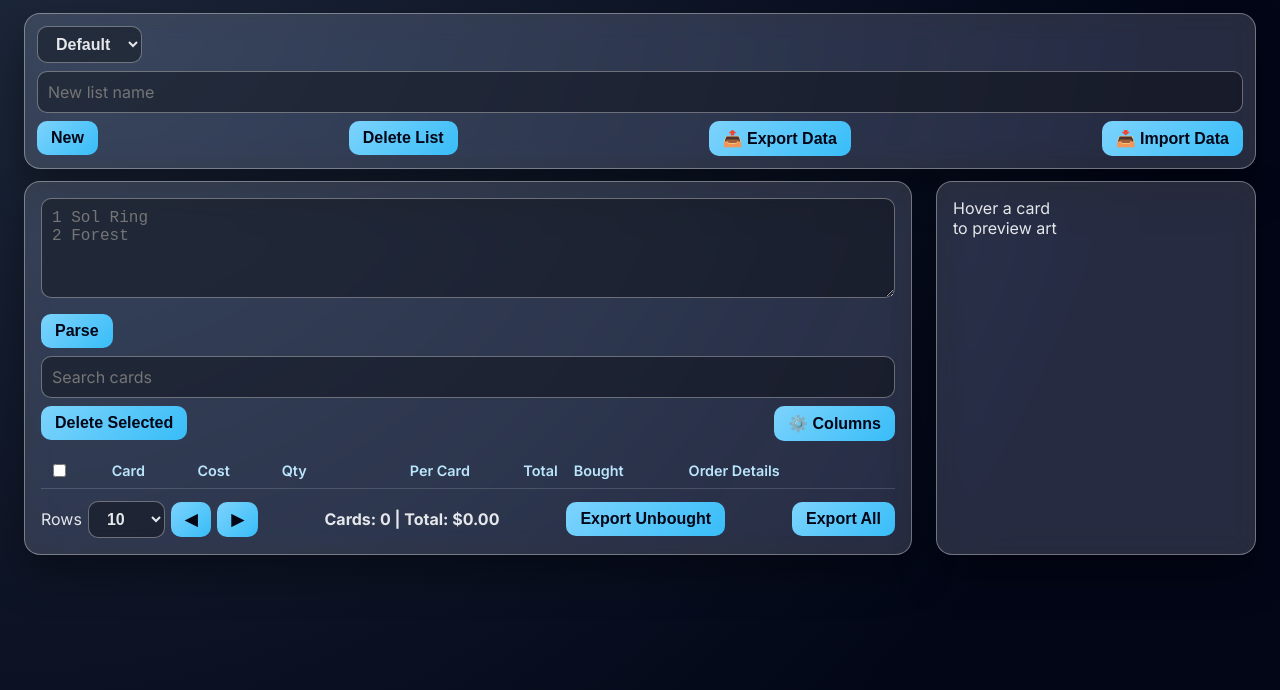
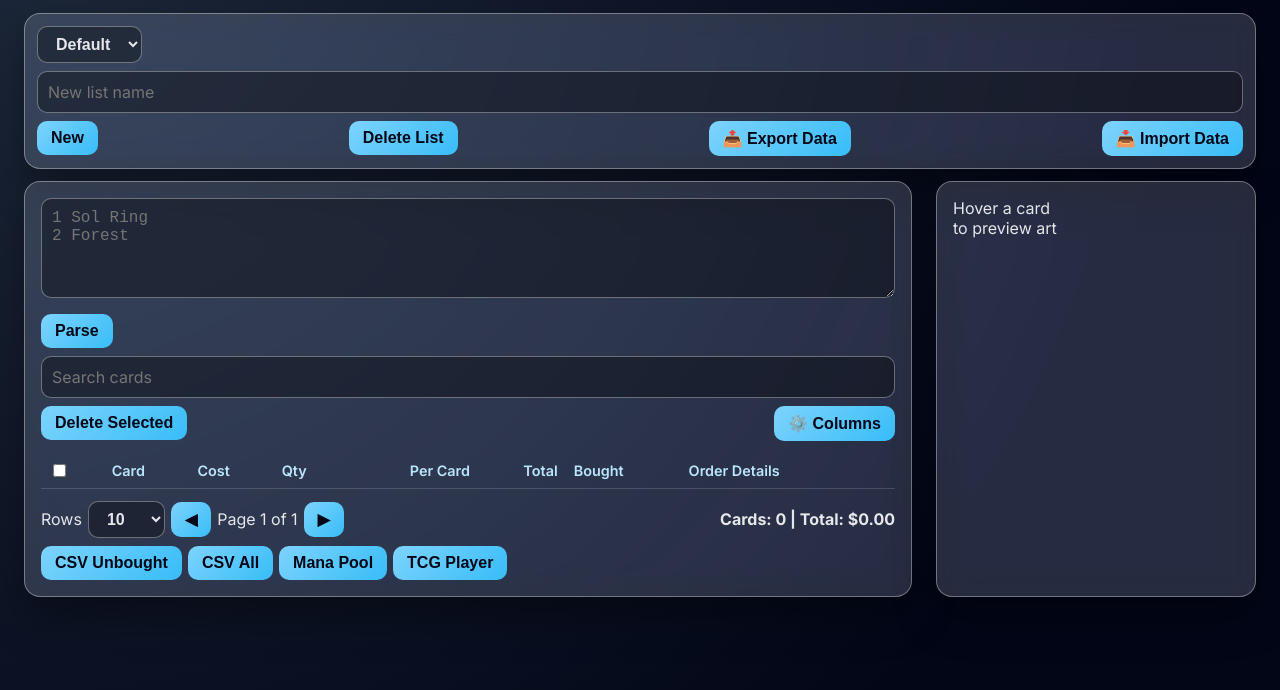
Before and after one commit to laazer/laazer.github.io, a plain HTML site: page mtg_card_buylist_app.html in a window 1280 px wide. Shown: the part 110-800 px from the top of the page. Drawn offline with Linux system fonts and the light colour scheme.

Commit message:
Add MTG Buylist Builder features: image caching, purchase tracking, column visibility, export options, and more

```diff
--- a/css/glass.css
+++ b/css/glass.css
@@ -286,6 +286,12 @@ tr:hover .card-links {
   align-items: center;
 }
 
+.export-buttons {
+  display: flex;
+  gap: 6px;
+  flex-wrap: wrap;
+}
+
 .image-panel img {
   width: 100%;
   border-radius: 12px;
--- a/js/mtg-buylist.js
+++ b/js/mtg-buylist.js
@@ -275,10 +275,9 @@ function render(){
   tableHeader.innerHTML = headerHtml;
 
   table.innerHTML='';
-  const cards=state[current]
-    .filter(c=>c.name.toLowerCase().includes(search.value.toLowerCase()));
 
-  cards.sort((a,b)=>{
+  // Sort ALL cards first (before filtering)
+  const allCards = [...state[current]].sort((a,b)=>{
     // Handle null values
     if(a[sortKey] == null && b[sortKey] == null) return 0;
     if(a[sortKey] == null) return sortDir;
@@ -293,16 +292,33 @@ function render(){
     if(sortKey === 'price' || sortKey === 'qty') {
       return (Number(a[sortKey]) > Number(b[sortKey]) ? sortDir : -sortDir);
     }
+    // Total price sorting (calculated)
+    if(sortKey === 'totalPrice') {
+      const aTotal = (a.price || 0) * (a.qty || 0);
+      const bTotal = (b.price || 0) * (b.qty || 0);
+      return (aTotal > bTotal ? sortDir : -sortDir);
+    }
     // String comparison for names
     return a[sortKey] > b[sortKey] ? sortDir : -sortDir;
   });
+
+  // Then filter by search term
+  const cards = allCards.filter(c=>c.name.toLowerCase().includes(search.value.toLowerCase()));
+
+  // Then paginate
   const size=Number(pageSize.value);
+  const totalPages = Math.ceil(cards.length / size) || 1;
+  const currentPage = Math.min(page, totalPages - 1);
+  page = currentPage; // Ensure page is within bounds
 
   cards.slice(page*size,page*size+size).forEach(c=>{
     // Ensure backward compatibility - initialize fields if missing
     if(c.bought === undefined) c.bought = false;
     if(c.purchaseOrder === undefined) c.purchaseOrder = null;
     if(c.orderDetails === undefined) c.orderDetails = '';
+
+    // Find the actual card in state to update
+    const cardInState = state[current].find(card => card.id === c.id);
 
     const r=document.createElement('tr');
     const manaCostDisplay = c.manaCost ? formatManaCost(c.manaCost) : '—';
@@ -328,13 +344,14 @@ function render(){
       html += `<td class="mana-cost col-manaCost">${manaCostDisplay}</td>`;
     }
     if(columnVisibility.qty) {
-      html += `<td class="col-qty"><input class=qty type=number value=${c.qty} onchange="c.qty=this.value;save();updateTotal()"></td>`;
+      html += `<td class="col-qty"><input class=qty type=number value="${c.qty}" onchange="const card=state[current].find(x=>x.id==='${c.id}');if(card){card.qty=Number(this.value);save();updateTotal();render();}"></td>`;
     }
     if(columnVisibility.price) {
       html += `<td class="price col-price">${c.price?c.price.toFixed(2):'—'}</td>`;
     }
     if(columnVisibility.totalPrice) {
-      const totalPrice = c.price && c.qty ? (c.price * c.qty).toFixed(2) : '—';
+      const qty = cardInState ? cardInState.qty : c.qty;
+      const totalPrice = c.price && qty ? (c.price * qty).toFixed(2) : '—';
       html += `<td class="price col-totalPrice">${totalPrice}</td>`;
     }
     if(columnVisibility.bought) {
@@ -349,6 +366,12 @@ function render(){
     r.onmouseenter=()=>showImage(c.name);
     table.appendChild(r);
   });
+
+  // Update page info display
+  const currentPageEl = document.getElementById('currentPage');
+  const totalPagesEl = document.getElementById('totalPages');
+  if (currentPageEl) currentPageEl.textContent = (page + 1).toString();
+  if (totalPagesEl) totalPagesEl.textContent = totalPages.toString();
 
   updateTotal();
   refreshListSelect();
@@ -585,6 +608,46 @@ function exportCSV(includeBought = false){
   a.click();
 }
 
+function exportForManaPool(includeBought = false){
+  const cardsToExport = includeBought
+    ? state[current]
+    : state[current].filter(c => !c.bought && c.sel);
+
+  // Format: Quantity Card Name (one per line)
+  let text = '';
+  cardsToExport.forEach(c => {
+    text += `${c.qty} ${c.name}\n`;
+  });
+
+  const blob = new Blob([text], {type: 'text/plain'});
+  const url = URL.createObjectURL(blob);
+  const a = document.createElement('a');
+  a.href = url;
+  a.download = `${current}_manapool${includeBought ? '_all' : '_unbought'}.txt`;
+  a.click();
+  URL.revokeObjectURL(url);
+}
+
+function exportForTCGPlayer(includeBought = false){
+  const cardsToExport = includeBought
+    ? state[current]
+    : state[current].filter(c => !c.bought && c.sel);
+
+  // Format: Card Name | Quantity (one per line, pipe-separated)
+  let text = '';
+  cardsToExport.forEach(c => {
+    text += `${c.name} | ${c.qty}\n`;
+  });
+
+  const blob = new Blob([text], {type: 'text/plain'});
+  const url = URL.createObjectURL(blob);
+  const a = document.createElement('a');
+  a.href = url;
+  a.download = `${current}_tcgplayer${includeBought ? '_all' : '_unbought'}.txt`;
+  a.click();
+  URL.revokeObjectURL(url);
+}
+
 function exportData(){
   try {
     const exportData = {
--- a/mtg_card_buylist_app.html
+++ b/mtg_card_buylist_app.html
@@ -56,13 +56,18 @@
 
     <div class="controls">
       <div class="pagination">
-        Rows <select id="pageSize" onchange="render()"><option>10</option><option>25</option><option>50</option><option>100</option><option>250</option></select>
+        Rows <select id="pageSize" onchange="page=0;render()"><option>10</option><option>25</option><option>50</option><option>100</option><option>250</option></select>
         <button onclick="page=Math.max(0,page-1);render()">◀</button>
+        <span id="pageInfo">Page <span id="currentPage">1</span> of <span id="totalPages">1</span></span>
         <button onclick="page++;render()">▶</button>
       </div>
       <div><strong>Cards: <span id="cardCount">0</span> | Total: $<span id="total">0.00</span></strong></div>
-      <button onclick="exportCSV(false)">Export Unbought</button>
-      <button onclick="exportCSV(true)">Export All</button>
+      <div class="export-buttons">
+        <button onclick="exportCSV(false)">CSV Unbought</button>
+        <button onclick="exportCSV(true)">CSV All</button>
+        <button onclick="exportForManaPool(false)" title="Export as Quantity Card Name format for Mana Pool">Mana Pool</button>
+        <button onclick="exportForTCGPlayer(false)" title="Export as Card Name | Quantity format for TCG Player">TCG Player</button>
+      </div>
     </div>
   </div>
 
```
